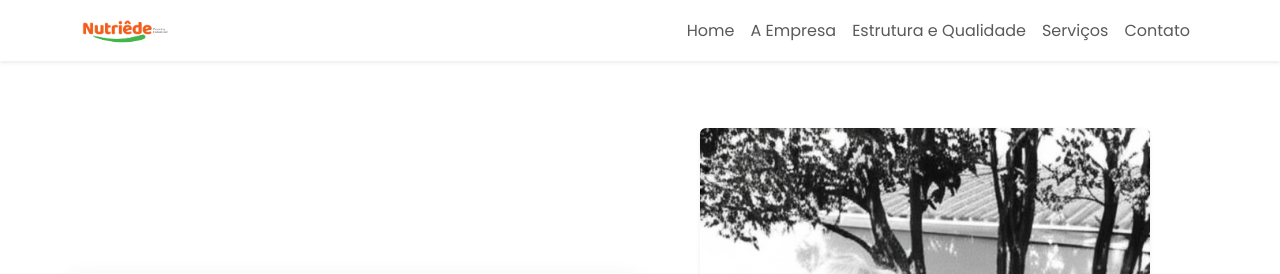
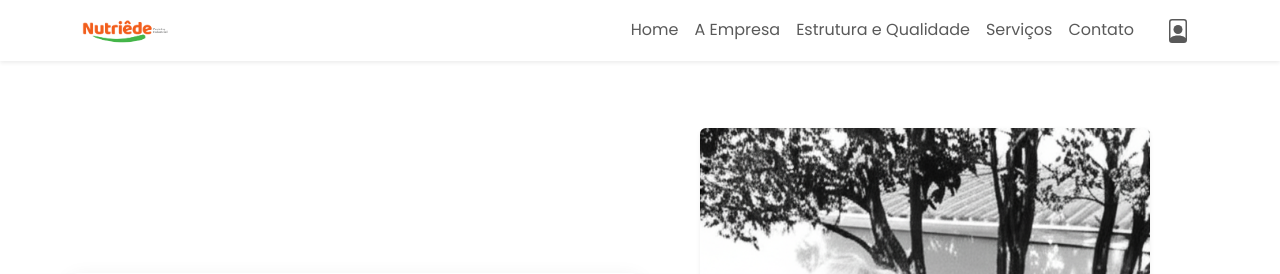
Before and after one commit to nunnocwb-cmd/nutriede-website, a Flask app: page /empresa in a window 1280 px wide. Shown: the top 274 px of the page. Run offline with Flask 3, Linux system fonts and the light colour scheme; parts of the project's set-up code (start-up, migrations or seed data) failed here and were passed over.

Commit message:
Adiciona icone para acesso da area restrita

```diff
--- a/nutriede-app/static/css/style.css
+++ b/nutriede-app/static/css/style.css
@@ -237,3 +237,16 @@ body {
     border-color: #f37021 #f37021 #fff;
     font-weight: 600;
 }
+/* ========================================= */
+/* ESTILOS DO MENU DE NAVEGAÇÃO              */
+/* ========================================= */
+
+/* Estilo para o ícone da área restrita no menu */
+.navbar-nav .nav-link .bi-file-person {
+    color: rgba(0, 0, 0, 0.65); /* Cor cinza escuro para o ícone */
+    transition: color 0.2s ease-in-out;
+}
+
+.navbar-nav .nav-link:hover .bi-file-person {
+    color: #f37021; /* Laranja da logo ao passar o mouse */
+}
--- a/nutriede-app/templates/base.html
+++ b/nutriede-app/templates/base.html
@@ -1,125 +1,68 @@
 <!DOCTYPE html>
 <html lang="pt-br">
+
 <head>
-    <link
-      rel="icon"
-      type="image/png"
-      href="{{ url_for('static', filename='favicons/favicon-96x96.png') }}"
-      sizes="96x96"
-    />
-    <link
-      rel="icon"
-      type="image/svg+xml"
-      href="{{ url_for('static', filename='favicons/favicon.svg') }}"
-    />
-    <link
-      rel="shortcut icon"
-      href="{{ url_for('static', filename='favicons/favicon.ico') }}"
-    />
-    <link
-      rel="apple-touch-icon"
-      sizes="180x180"
-      href="{{ url_for('static', filename='favicons/apple-touch-icon.png') }}"
-    />
-    <meta name="apple-mobile-web-app-title" content="Nutriêde" />
-    <link
-      rel="manifest"
-      href="{{ url_for('static', filename='favicons/site.webmanifest') }}"
-    />
     <meta charset="UTF-8" />
     <meta name="viewport" content="width=device-width, initial-scale=1.0" />
-    <title>
-      {% block title %}Nutriêde - Soluções em Alimentação{% endblock %}
-    </title>
+    <title>{% block title %}Nutriêde - Soluções em Alimentação{% endblock %}</title>
 
-    <link
-      href="https://cdn.jsdelivr.net/npm/bootstrap@5.3.3/dist/css/bootstrap.min.css"
-      rel="stylesheet"
-      integrity="sha384-QWTKZyjpPEjISv5WaRU9OFeRpok6YctnYmDr5pNlyT2bRjXh0JMhjY6hW+ALEwIH"
-      crossorigin="anonymous"
-    />
-    <link
-      rel="stylesheet"
-      href="{{ url_for('static', filename='css/style.css') }}"
-    />
+    <link rel="apple-touch-icon" sizes="180x180" href="{{ url_for('static', filename='favicons/apple-touch-icon.png') }}">
+    <link rel="icon" type="image/png" sizes="32x32" href="{{ url_for('static', filename='favicons/favicon-32x32.png') }}">
+    <link rel="icon" type="image/png" sizes="16x16" href="{{ url_for('static', filename='favicons/favicon-16x16.png') }}">
+    <link rel="manifest" href="{{ url_for('static', filename='favicons/site.webmanifest') }}">
+    <link rel="shortcut icon" href="{{ url_for('static', filename='favicons/favicon.ico') }}" />
+
+    <link href="https://cdn.jsdelivr.net/npm/bootstrap@5.3.3/dist/css/bootstrap.min.css" rel="stylesheet" integrity="sha384-QWTKZyjpPEjISv5WaRU9OFeRpok6YctnYmDr5pNlyT2bRjXh0JMhjY6hW+ALEwIH" crossorigin="anonymous" />
+    <link rel="stylesheet" href="{{ url_for('static', filename='css/style.css') }}" />
 </head>
+
 <body>
-    {% with messages = get_flashed_messages(with_categories=true) %} {% if
-    messages %}
-    <div
-      style="
-        position: fixed;
-        top: 80px;
-        left: 50%;
-        transform: translateX(-50%);
-        z-index: 2000;
-        width: auto;
-      "
-    >
+    {% with messages = get_flashed_messages(with_categories=true) %}
+    {% if messages %}
+    <div style="position: fixed; top: 80px; left: 50%; transform: translateX(-50%); z-index: 2000; width: auto;">
         {% for category, message in messages %}
-      <div
-        class="alert alert-{{ category }} alert-dismissible fade show"
-        role="alert"
-      >
+        <div class="alert alert-{{ category }} alert-dismissible fade show" role="alert">
             {{ message }}
-        <button
-          type="button"
-          class="btn-close"
-          data-bs-dismiss="alert"
-          aria-label="Close"
-        ></button>
+            <button type="button" class="btn-close" data-bs-dismiss="alert" aria-label="Close"></button>
         </div>
         {% endfor %}
     </div>
-    {% endif %} {% endwith %}
+    {% endif %}
+    {% endwith %}
 
     <header>
-      <nav
-        class="navbar navbar-expand-lg navbar-light bg-white shadow-sm fixed-top"
-      >
+        <nav class="navbar navbar-expand-lg navbar-light bg-white shadow-sm fixed-top">
             <div class="container">
                 <a class="navbar-brand" href="{{ url_for('home') }}">
-            <img
-              src="{{ url_for('static', filename='img/logo.png') }}"
-              alt="Logo Nutriêde"
-              height="35"
-            />
+                    <img src="{{ url_for('static', filename='img/Logo.png') }}" alt="Logo Nutriêde" height="35" />
                 </a>
-          <button
-            class="navbar-toggler"
-            type="button"
-            data-bs-toggle="collapse"
-            data-bs-target="#navbarNav"
-            aria-controls="navbarNav"
-            aria-expanded="false"
-            aria-label="Toggle navigation"
-          >
+                <button class="navbar-toggler" type="button" data-bs-toggle="collapse" data-bs-target="#navbarNav" aria-controls="navbarNav" aria-expanded="false" aria-label="Toggle navigation">
                     <span class="navbar-toggler-icon"></span>
                 </button>
                 <div class="collapse navbar-collapse" id="navbarNav">
-            <ul class="navbar-nav ms-auto">
+                    <ul class="navbar-nav ms-auto align-items-center">
                         <li class="nav-item">
                             <a class="nav-link" href="{{ url_for('home') }}">Home</a>
                         </li>
                         <li class="nav-item">
-                <a class="nav-link" href="{{ url_for('empresa') }}"
-                  >A Empresa</a
-                >
+                            <a class="nav-link" href="{{ url_for('empresa') }}">A Empresa</a>
                         </li>
                         <li class="nav-item">
-                <a class="nav-link" href="{{ url_for('estrutura') }}"
-                  >Estrutura e Qualidade</a
-                >
+                            <a class="nav-link" href="{{ url_for('estrutura') }}">Estrutura e Qualidade</a>
                         </li>
                         <li class="nav-item">
-                <a class="nav-link" href="{{ url_for('servicos') }}"
-                  >Serviços</a
-                >
+                            <a class="nav-link" href="{{ url_for('servicos') }}">Serviços</a>
                         </li>
                         <li class="nav-item">
-                <a class="nav-link" href="{{ url_for('home') }}#contato"
-                  >Contato</a
-                >
+                            <a class="nav-link" href="{{ url_for('home') }}#contato">Contato</a>
+                        </li>
+                        <li class="nav-item ms-lg-3">
+                            <a class="nav-link" href="#" data-bs-toggle="tooltip" data-bs-placement="bottom" title="Area Restrita">
+                                <svg xmlns="http://www.w3.org/2000/svg" width="24" height="24" fill="currentColor" class="bi bi-file-person" viewBox="0 0 16 16">
+                                    <path d="M12 1a1 1 0 0 1 1 1v10.755S12 11 8 11s-5 1.755-5 1.755V2a1 1 0 0 1 1-1h8zM4 0a2 2 0 0 0-2 2v12a2 2 0 0 0 2 2h8a2 2 0 0 0 2-2V2a2 2 0 0 0-2-2H4z" />
+                                    <path d="M8 10a3 3 0 1 0 0-6 3 3 0 0 0 0 6z" />
+                                </svg>
+                            </a>
                         </li>
                     </ul>
                 </div>
@@ -127,7 +70,9 @@
         </nav>
     </header>
 
-    <main>{% block content %}{% endblock %}</main>
+    <main>
+        {% block content %}{% endblock %}
+    </main>
 
     <footer class="text-center py-4 bg-light mt-auto">
         <div class="container">
@@ -137,10 +82,14 @@
         </div>
     </footer>
 
-    <script
-      src="https://cdn.jsdelivr.net/npm/bootstrap@5.3.3/dist/js/bootstrap.bundle.min.js"
-      integrity="sha384-YvpcrYf0tY3lHB60NNkmXc5s9fDVZLESaAA55NDzOxhy9GkcIdslK1eN7N6jIeHz"
-      crossorigin="anonymous"
-    ></script>
+    <script src="https://cdn.jsdelivr.net/npm/bootstrap@5.3.3/dist/js/bootstrap.bundle.min.js" integrity="sha384-YvpcrYf0tY3lHB60NNkmXc5s9fDVZLESaAA55NDzOxhy9GkcIdslK1eN7N6jIeHz" crossorigin="anonymous"></script>
+
+    <script>
+        var tooltipTriggerList = [].slice.call(document.querySelectorAll('[data-bs-toggle="tooltip"]'))
+        var tooltipList = tooltipTriggerList.map(function(tooltipTriggerEl) {
+            return new bootstrap.Tooltip(tooltipTriggerEl)
+        })
+    </script>
 </body>
+
 </html>
```
Lines whose indentation alone changed are shown as unchanged.
